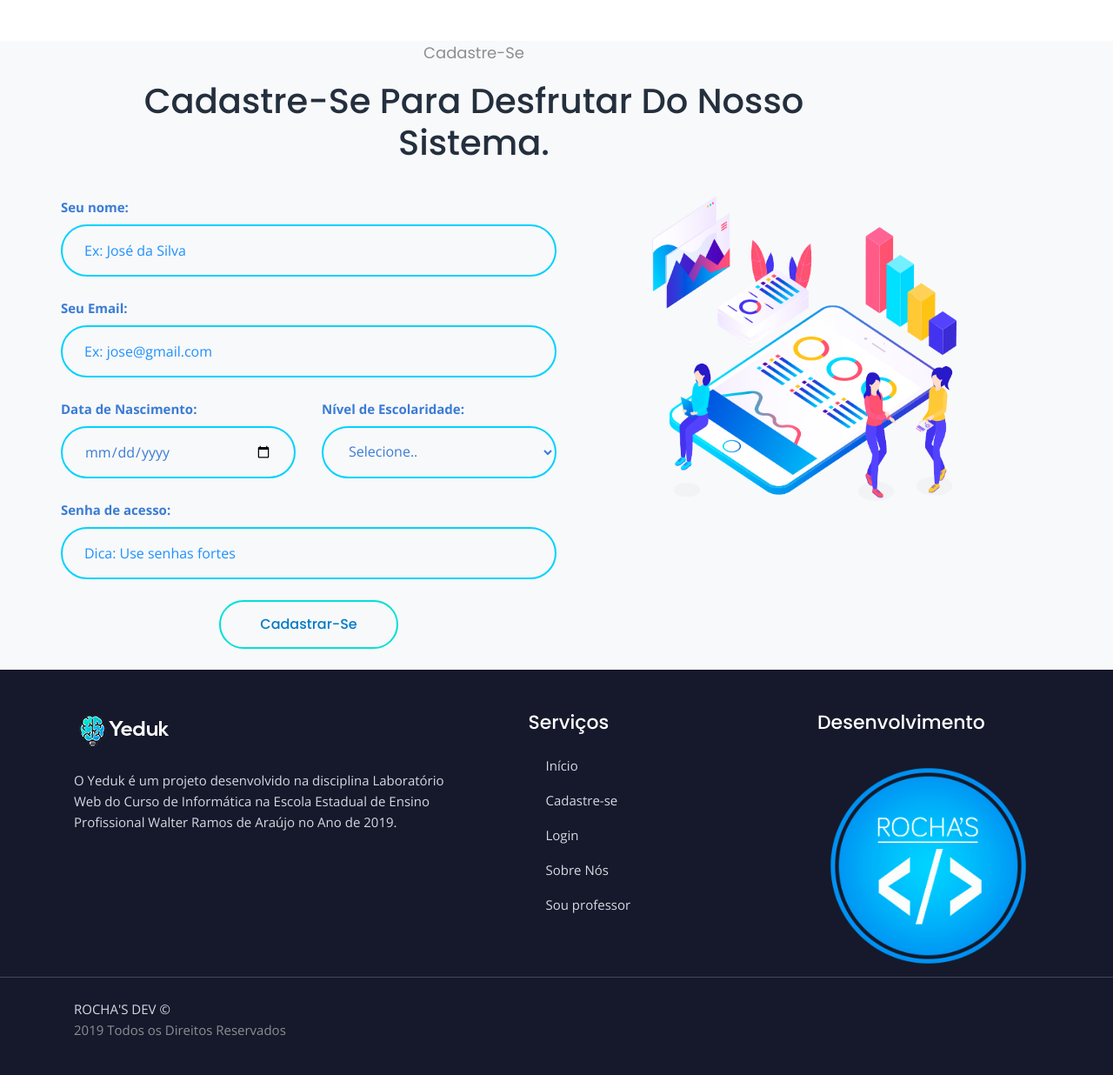
After one commit to matheus3301/yeduk, a PHP site: page /cadastro_professor.php in a window 1280 px wide. The commit adds this page. Shown: the part 471-1707 px from the top of the page at 87% size. Run offline with PHP 8.4, Linux system fonts and the light colour scheme; some libraries are stand-ins or nearby versions.

Commit message:
Modal Professor

```diff
--- a/cadastro.php
+++ b/cadastro.php
@@ -10,7 +10,6 @@ include 'header.php';
     color: #3a7bd5;
     float: left;
   }
-
 </style>
 <section class="page-title page-title-overlay " data-background="images/background/about.jpg">
   <div class="container">
--- /dev/null
+++ b/cadastro_professor.php
@@ -0,0 +1,95 @@
+<?php
+include 'header.php';
+
+?>
+<!-- nav part end -->
+<style type="text/css">
+  .lbls{
+    font-size: 1em;
+    font-weight: bold;
+    color: #3a7bd5;
+    float: left;
+  }
+</style>
+<section class="page-title page-title-overlay " data-background="images/background/about.jpg">
+  <div class="container">
+    <div class="row">
+      <div class="col-lg-7">
+        <h1 class="text-white position-relative">Professor<span class="watermark-sm">Professor</span></h1>
+        <p class="text-white pt-4 pb-4">Ajude no aprendizado dos seus alunos!</p>
+      </div>
+      <div class="col-lg-3 ml-auto align-self-end">
+        <nav class="position-relative zindex-1" aria-label="breadcrumb">
+          <ol class="breadcrumb justify-content-end bg-transparent">
+            <li class="breadcrumb-item"><a href="index.html" class="text-white">Home</a></li>
+            <li class="breadcrumb-item text-white" aria-current="page">Cadastro de professor</li>
+          </ol>
+        </nav>
+      </div>
+    </div>
+  </div>
+</section>
+
+
+<br><br>
+<section class="section section-lg-bottom bg-light">
+  <div class="container">
+    <div class="row">
+      <div class="col-lg-10 text-center">
+        <p class="subtitle">Cadastre-se</p>
+        <h2 class="section-title">Cadastre-se Para Desfrutar do Nosso Sistema.</h2>
+      </div>
+      <div class="col-lg-6 text-center p-0">
+        <form action="#" class="row">
+          <div class="col-lg-12">
+           <label for="exampleInputtext1" class=" lbls ">Seu nome:</label>
+           <input type="text" class="form-control mb-4 inputs" placeholder="Ex: José da Silva">
+         </div>
+         <div class="col-lg-12">
+           <label for="exampleInputtext1" class=" lbls">Seu Email:</label>
+          <input type="text" class="form-control mb-4 inputs" placeholder="Ex: jose@gmail.com">
+        </div>
+        <div class="col-lg-6">
+          <label for="exampleInputtext1" class=" lbls">Data de Nascimento:</label>
+          <input type="date" class="form-control mb-4 inputs"  placeholder="Data Nasc." style="color: #3a7bd5">
+        </div>
+        <div class="col-lg-6">
+          <label for="exampleInputtext1" class=" lbls">Nível de Escolaridade:</label>
+          <select class="form-control mb-4 inputs" required="" style="height: 60px; color: #3a7bd5">
+            <option value="">Selecione..</option>
+            <option>Ensino Fundamental Completo</option>
+            <option>Ensino Fundamental Incompleto</option>
+            <option>Ensino Médio Completo</option>
+            <option>Ensino Médio Incompleto</option>
+            <option>Ensino Superior Incompleto</option>
+            <option>Ensino Superior Completo</option>
+
+
+
+          </select>
+        </div>
+        <div class="col-lg-12">
+           <label for="exampleInputtext1" class=" lbls">Senha de acesso:</label>
+          <input type="password" class="form-control mb-4 inputs" placeholder="Dica: Use senhas fortes">
+        </div>
+        <div class="col-12">
+          <button type="submit" class="btn btn-outline-primary">Cadastrar-se</button>
+          <br><br>
+        </div>
+      </form>
+    </div>
+    <div class="col-lg-6 text-center p-0">
+      <img src="images/banner/banner-1.png" width="350px" height="350px">
+    </div>
+  </div>
+</div>
+</section>
+
+<!-- subscription -->
+
+<!-- subscription -->
+
+<!-- footer part start -->
+<?php
+include 'footer.php';
+?>
--- a/footer.php
+++ b/footer.php
@@ -71,6 +71,9 @@
 <?php
 include 'modal_login.php';
  ?>
+ <?php
+ include 'modal_login_professor.php';
+  ?>
 </body>
 
 </html>
--- a/header.php
+++ b/header.php
@@ -61,7 +61,10 @@
           </li>
           <li class="nav-item">
             <a class="nav-link text-white text-capitalize" href="turmas.php">Turmas</a>
+           <li class="nav-item">
+            <a href="#" class="nav-link text-white text-capitalize" data-toggle="modal" data-target="#modal-login-professor">Sou um professor</a>
           </li>
+
 
         </ul>
         <button class="btn btn btn-outline-primary text-white ml-3" data-toggle="modal" data-target="#modal-mensagem">Login</a></button>
--- a/index.php
+++ b/index.php
@@ -200,5 +200,4 @@
 <!-- Footer -->
 <?php
   include 'footer.php';
-
  ?>
--- /dev/null
+++ b/modal_login_professor.php
@@ -0,0 +1,52 @@
+
+  <style type="text/css">
+      .inputs{
+        background-color: transparent;
+        border: 2px solid #00d2ff;
+        color: #fff;
+      }
+      .inputs::placeholder{
+        color:dodgerblue;
+      }
+      .inputs:focus{
+        background-color: transparent;
+      }
+      #modal-mensagem{
+        width:100% !important;
+        border-radius: 10px;
+      }
+
+  </style>
+
+</head>
+<div class="modal fade" id="modal-login-professor">
+    <div class="modal-dialog" >
+        <div class="modal-content">
+            <div class="modal-header" style="background:linear-gradient(to right, #00d2ff,#3a7bd5);">
+                 <h4 class="modal-title text-white"><img src="images/logo/logo.png">
+                    Login Professor
+                 </h4>
+                 <button type="button" class="close" data-dismiss="modal"><span><i class="fas fa-times-circle text-white"></i></span></button>
+             </div>
+            <div class="modal-body">
+                 <form>
+                  <div class="form-group">
+                    <center><label for="exampleInputtext1" class=" lbls"><img src="images/icon/classroom.png"></label></center>
+                    <input  class="form-control inputs text-primary" id="inputs" aria-describedby="emailHelp" placeholder="Email">
+
+                  </div>
+                  <div class="form-group">
+                     <center><label for="exampleInputPassword1" class=" lbls"></center>
+                    <input type="password" class="form-control inputs text-primary" id="inputs" placeholder="Senha">
+                  </div>
+
+                  <button type="submit" class=" btn btn-block btn-outline-primary text-primary">Entrar</button>
+                </form>
+             </div>
+            <div class="modal-footer" style="background:linear-gradient(to right, #00d2ff,#3a7bd5);">
+                 <i class="fas fa-user-plus text-white"></i> <a href="#" class="text-white">Não é cadastrado?</a> |
+                <i class="fas fa-question-circle text-white" ></i> <a href="#" class="text-white">Esqueceu a senha?</a>
+            </div>
+         </div>
+     </div>
+ </div>
```
Also changed, not shown: images/icon/classroom.png (added), modal_login.php (line endings or trailing spaces).
